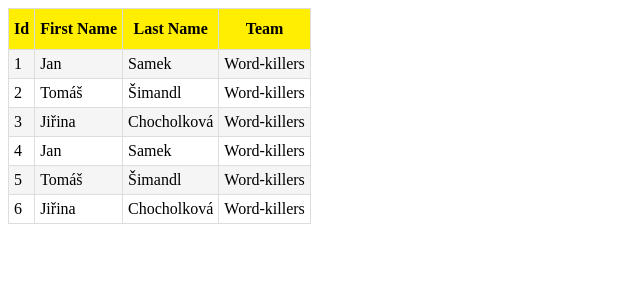
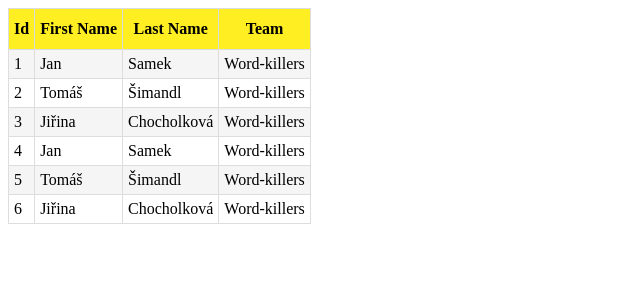
Before and after one commit to word-killers/mark2down, a Python web app: template templates/index_tab.html in a window 1280 px wide. Shown: the top 300 px of the page, without its empty margins (0-640 px from the left). Run offline with Jinja, Linux system fonts and the light colour scheme; the template is opened without the code that fills it, so the values that code supplies are empty.

Commit message:
table css

```diff
--- a/static/css/style_tab.css
+++ b/static/css/style_tab.css
@@ -14,7 +14,7 @@ th, td {
 
 th {
     height: 30px;
-	background-color: #ffee00;
+	background-color: #ffee22;
 }
 
 tr:nth-child(even){
```
